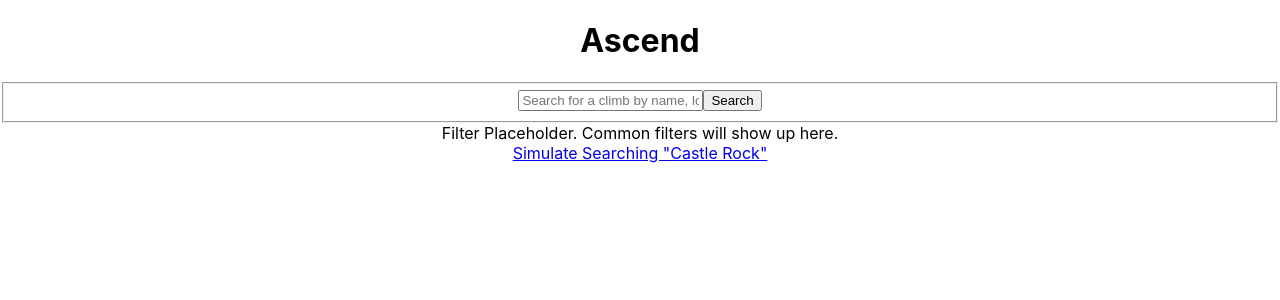
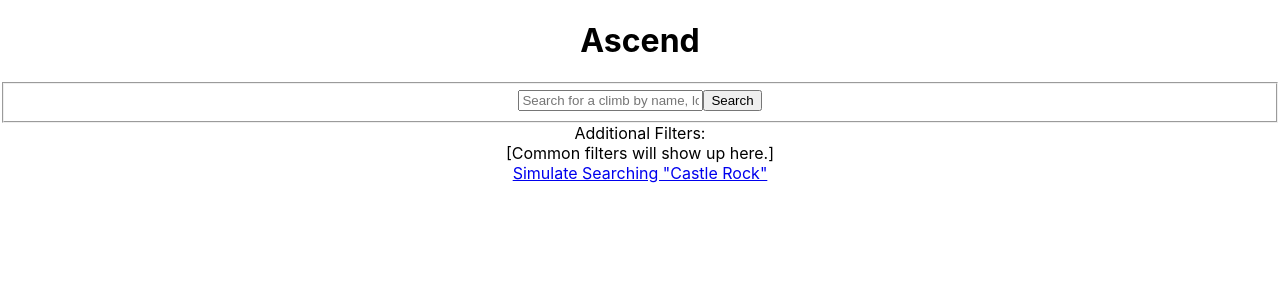
Before and after one commit to jcanzonetta/cs361_ascend, a React (Create React App) app in the folder ascend-ui/: page / in a window 1280 px wide. Shown: the top 300 px of the page. Built offline with nearby package versions, Linux system fonts and the light colour scheme.

Commit message:
Add onMouseEnter and onMouseLeave for Additional Filters on HomePage

```diff
--- a/ascend-ui/src/pages/ClimbDetails.js
+++ b/ascend-ui/src/pages/ClimbDetails.js
@@ -18,7 +18,10 @@ function ClimbDetails() {
       <Link className="App-Link" to={"/"}>
         Home
       </Link>
-      <nav>Navigation Links to Search Placeholder</nav>
+      <nav>
+        California - San Francisco Bay Area - Mount Diablo -{" "}
+        <Link to={"/search/"}>Castle Rock</Link>
+      </nav>
       <h2>Castle Rock</h2>
       <div className="difficulty-header">
         <h3>5.6</h3>
--- a/ascend-ui/src/pages/HomePage.js
+++ b/ascend-ui/src/pages/HomePage.js
@@ -1,13 +1,24 @@
-import { useEffect } from "react";
+import { useEffect, useState } from "react";
 import { Link } from "react-router-dom";
 import ClimbSearch from "../components/ClimbSearch";
 
 function HomePage() {
+  const [filterHelperShown, setFilterHelperShown] = useState(false);
+
   return (
     <>
       <h1>Ascend</h1>
       <ClimbSearch></ClimbSearch>
-      <div>Filter Placeholder. Common filters will show up here.</div>
+      <div
+        onMouseEnter={() => setFilterHelperShown(true)}
+        onMouseLeave={() => setFilterHelperShown(false)}
+      >
+        Additional Filters:{" "}
+        {filterHelperShown && (
+          <div>Apply a filter to narrow down your search!</div>
+        )}
+      </div>
+      <div>[Common filters will show up here.]</div>
       <Link to={"/search"}>Simulate Searching "Castle Rock"</Link>
     </>
   );
```
